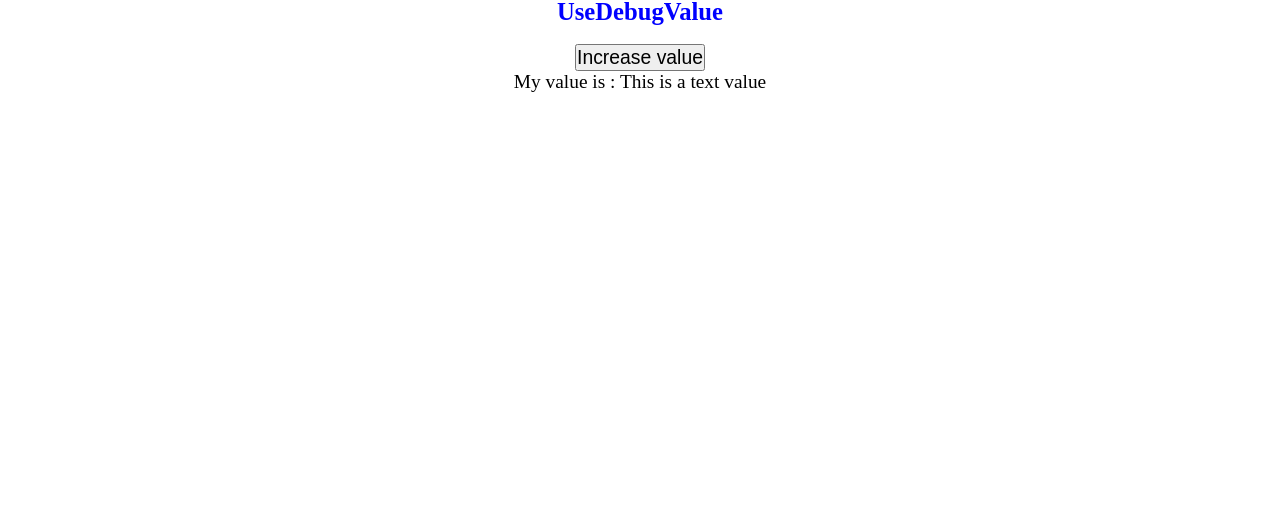
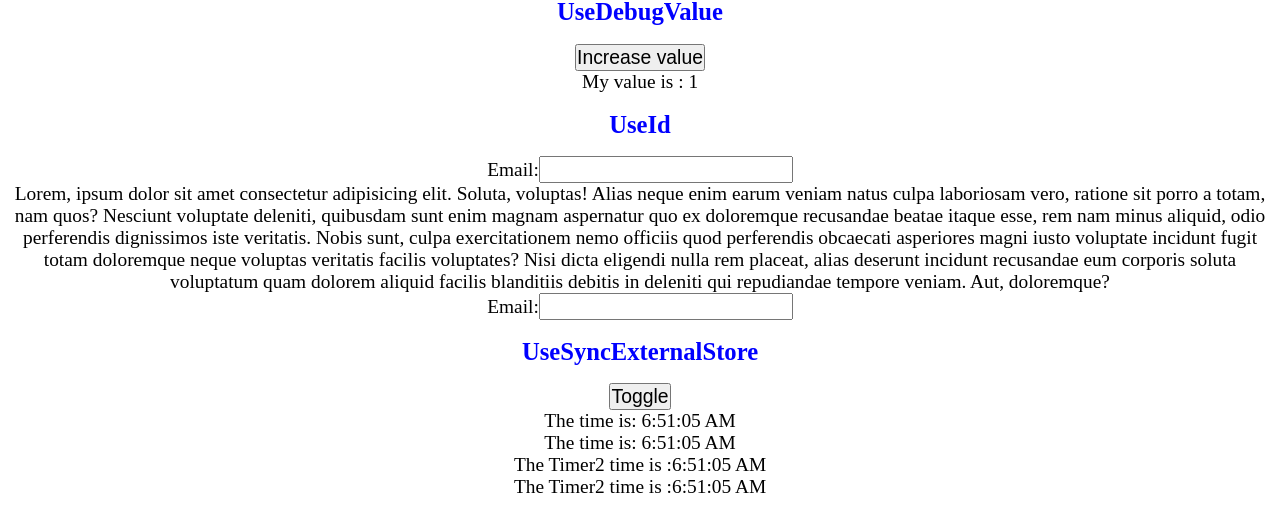
Before and after one commit to IslamSolimanInnowise/react-preparation, a React (Vite) app: page / in a window 1280 px wide. Shown: the part 1750-2282 px from the top of the page. Before the commit the page ends 2019 px from the top, so only its background shows below. Built offline with nearby package versions, Linux system fonts and the light colour scheme; no server answers.

Commit message:
add useSyncExternalStore

```diff
--- a/src/App.tsx
+++ b/src/App.tsx
@@ -2,6 +2,8 @@ import UseContextHook from "./components/hooks/context/UseContextHook/UseContext
 import UseEffectHook from "./components/hooks/effect/UseEffectHook/UseEffectHook";
 import UseLayoutEffectExample from "./components/hooks/effect/UseLayoutEffectHook/UseLayoutEffectHook";
 import UseDebugValueHook from "./components/hooks/other/UseDebugValueHook/UseDebugValueHook";
+import UseIdHook from "./components/hooks/other/UseIdHook/UseIdHook";
+import UseSyncExternalStoreHook from "./components/hooks/other/UseSyncExternalStoreHook/UseSyncExternalStoreHook";
 import UseCallbackHook from "./components/hooks/performance/UseCallbackHook/UseCallbackHook";
 import UseDefferedValueHook from "./components/hooks/performance/UseDeferredValueHook/UseDefferedValue";
 import UseMemoHook from "./components/hooks/performance/UseMemoHook/UseMemoHook";
@@ -45,6 +47,8 @@ const App: React.FC = () => {
       {/* Other Hooks */}
       <h2>Other Hooks</h2>
       <UseDebugValueHook />
+      <UseIdHook />
+      <UseSyncExternalStoreHook />
     </div>
   );
 };
--- a/src/components/hooks/other/UseDebugValueHook/UseDebugValueHook.tsx
+++ b/src/components/hooks/other/UseDebugValueHook/UseDebugValueHook.tsx
@@ -1,6 +1,6 @@
 import { useTest } from "./useTest";
 
-const UseDebugValueHook = () => {
+const UseDebugValueHook: React.FC = () => {
   const { value, setValue } = useTest();
   return (
     <div>
--- a/src/components/hooks/other/UseDebugValueHook/useTest.tsx
+++ b/src/components/hooks/other/UseDebugValueHook/useTest.tsx
@@ -1,7 +1,7 @@
 import { useDebugValue, useState } from "react";
 
 export function useTest() {
-  const [value, setValue] = useState("This is a text value");
+  const [value, setValue] = useState(1);
   useDebugValue(value);
   useDebugValue(`Only when devtools are open ${value}`, (v) => v.toUpperCase());
 
--- /dev/null
+++ b/src/components/hooks/other/UseIdHook/SubscribeForm.tsx
@@ -0,0 +1,13 @@
+import { useId } from "react";
+
+const SubscribeForm: React.FC = () => {
+  const id = useId();
+
+  return (
+    <form>
+      <label htmlFor={id}>Email:</label>
+      <input type="email" id={id} />
+    </form>
+  );
+};
+export default SubscribeForm;
--- /dev/null
+++ b/src/components/hooks/other/UseIdHook/UseIdHook.tsx
@@ -0,0 +1,25 @@
+import SubscribeForm from "./SubscribeForm";
+
+const UseIdHook: React.FC = () => {
+  return (
+    <div>
+      <h3>UseId</h3>
+      <SubscribeForm />
+      <p>
+        Lorem, ipsum dolor sit amet consectetur adipisicing elit. Soluta,
+        voluptas! Alias neque enim earum veniam natus culpa laboriosam vero,
+        ratione sit porro a totam, nam quos? Nesciunt voluptate deleniti,
+        quibusdam sunt enim magnam aspernatur quo ex doloremque recusandae
+        beatae itaque esse, rem nam minus aliquid, odio perferendis dignissimos
+        iste veritatis. Nobis sunt, culpa exercitationem nemo officiis quod
+        perferendis obcaecati asperiores magni iusto voluptate incidunt fugit
+        totam doloremque neque voluptas veritatis facilis voluptates? Nisi dicta
+        eligendi nulla rem placeat, alias deserunt incidunt recusandae eum
+        corporis soluta voluptatum quam dolorem aliquid facilis blanditiis
+        debitis in deleniti qui repudiandae tempore veniam. Aut, doloremque?
+      </p>
+      <SubscribeForm />
+    </div>
+  );
+};
+export default UseIdHook;
--- /dev/null
+++ b/src/components/hooks/other/UseSyncExternalStoreHook/Timer1.tsx
@@ -0,0 +1,17 @@
+import { useEffect, useState } from "react";
+
+const Timer1: React.FC = () => {
+  const [now, setNow] = useState(new Date().toLocaleTimeString());
+
+  useEffect(() => {
+    const id = setInterval(() => {
+      setNow(new Date().toLocaleTimeString());
+    }, 1000);
+
+    return () => clearInterval(id);
+  }, []);
+
+  return <p>The time is: {now}</p>;
+};
+
+export default Timer1;
--- /dev/null
+++ b/src/components/hooks/other/UseSyncExternalStoreHook/Timer2.tsx
@@ -0,0 +1,26 @@
+import { useSyncExternalStore } from "react";
+
+type NotifierFunction = () => void;
+
+const notifiers: Set<NotifierFunction> = new Set();
+
+setInterval(() => {
+  notifiers.forEach((notifier) => notifier());
+}, 1000);
+
+const Timer2: React.FC = () => {
+  function subscribe(notifier: NotifierFunction) {
+    notifiers.add(notifier);
+
+    return () => notifiers.delete(notifier);
+  }
+
+  function getSnapShot() {
+    return new Date().toLocaleTimeString();
+  }
+
+  const storeValue = useSyncExternalStore(subscribe, getSnapShot);
+
+  return <p>The Timer2 time is :{storeValue}</p>;
+};
+export default Timer2;
--- /dev/null
+++ b/src/components/hooks/other/UseSyncExternalStoreHook/UseSyncExternalStoreHook.tsx
@@ -0,0 +1,18 @@
+import { useState } from "react";
+import Timer1 from "./Timer1";
+import Timer2 from "./Timer2";
+
+const UseSyncExternalStoreHook: React.FC = () => {
+  const [showNow, IsShowNow] = useState(true);
+  return (
+    <div>
+      <h3>UseSyncExternalStore</h3>
+      <button onClick={() => IsShowNow(!showNow)}>Toggle</button>
+      {showNow && <Timer1 />}
+      <Timer1 />
+      {showNow && <Timer2 />}
+      <Timer2 />
+    </div>
+  );
+};
+export default UseSyncExternalStoreHook;
```
